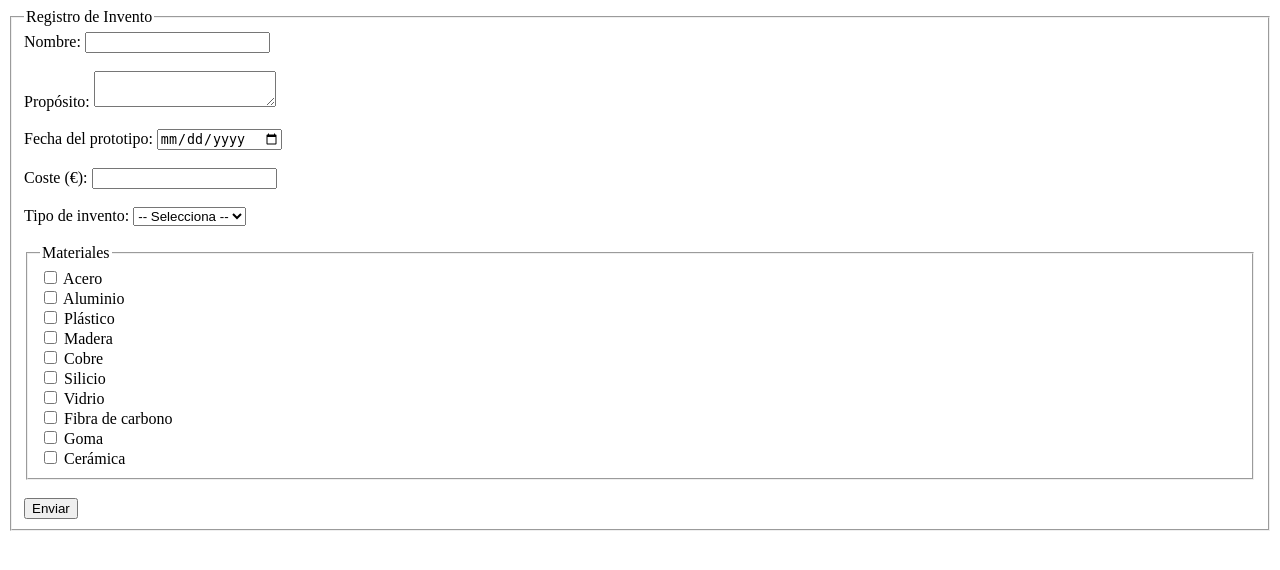
After one commit to agarram12/Desarrollo-Web-Servidor, a PHP site: page / in a window 1280 px wide. The commit adds this page. Shown: the top 570 px of the page. Run offline with PHP 8.4, Linux system fonts and the light colour scheme.

Commit message:
Actividades con objetos php

```diff
--- /dev/null
+++ b/Unidad05/ObjetosRepaso/TechForge/index.php
@@ -0,0 +1,62 @@
+<!DOCTYPE html>
+<html lang="en">
+    <head>
+        <meta charset="UTF-8">
+        <meta name="viewport" content="width=device-width, initial-scale=1.0">
+        <title>Index ej2</title>
+    </head>
+
+    <body>
+        <form action="index.php" method="post">
+            <fieldset>
+                <legend>Registro de Invento</legend>
+
+                <label>
+                    Nombre:
+                    <input type="text" name="nombre" required>
+                </label><br><br>
+
+                <label>
+                    Propósito:
+                    <textarea name="proposito" required></textarea>
+                </label><br><br>
+
+                <label>
+                    Fecha del prototipo:
+                    <input type="date" name="fechaPrototipo" required>
+                </label><br><br>
+
+                <label>
+                    Coste (€):
+                    <input type="number" name="coste" step="0.01" min="0" required>
+                </label><br><br>
+
+                <label>
+                    Tipo de invento:
+                    <select name="tipo" required>
+                        <option value="">-- Selecciona --</option>
+                        <option value="mecanico">Mecánico</option>
+                        <option value="electronico">Electrónico</option>
+                    </select>
+                </label><br><br>
+
+                <fieldset>
+                    <legend>Materiales</legend>
+                    <label><input type="checkbox" name="materiales[]" value="acero"> Acero</label><br>
+                    <label><input type="checkbox" name="materiales[]" value="aluminio"> Aluminio</label><br>
+                    <label><input type="checkbox" name="materiales[]" value="plastico"> Plástico</label><br>
+                    <label><input type="checkbox" name="materiales[]" value="madera"> Madera</label><br>
+                    <label><input type="checkbox" name="materiales[]" value="cobre"> Cobre</label><br>
+                    <label><input type="checkbox" name="materiales[]" value="silicio"> Silicio</label><br>
+                    <label><input type="checkbox" name="materiales[]" value="vidrio"> Vidrio</label><br>
+                    <label><input type="checkbox" name="materiales[]" value="fibra_carbono"> Fibra de carbono</label><br>
+                    <label><input type="checkbox" name="materiales[]" value="goma"> Goma</label><br>
+                    <label><input type="checkbox" name="materiales[]" value="ceramica"> Cerámica</label><br>
+                </fieldset>
+
+                <br>
+                <button type="submit">Enviar</button>
+            </fieldset>
+        </form>
+    </body>
+</html>
```
Also changed, not shown: Unidad05/ObjetosRepaso/TechForge/requisitos.php (+56 -6 lines).
